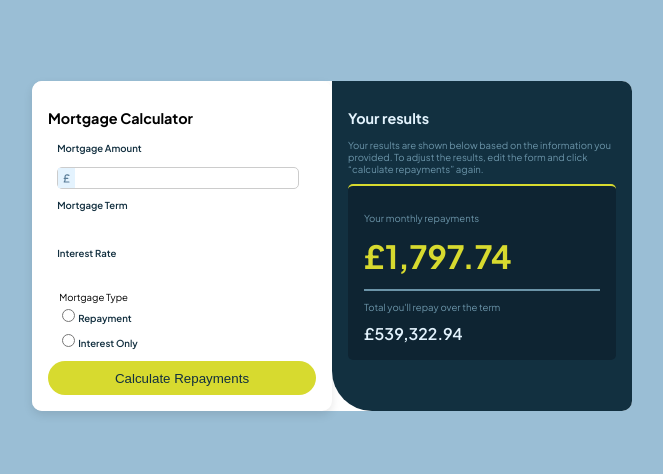
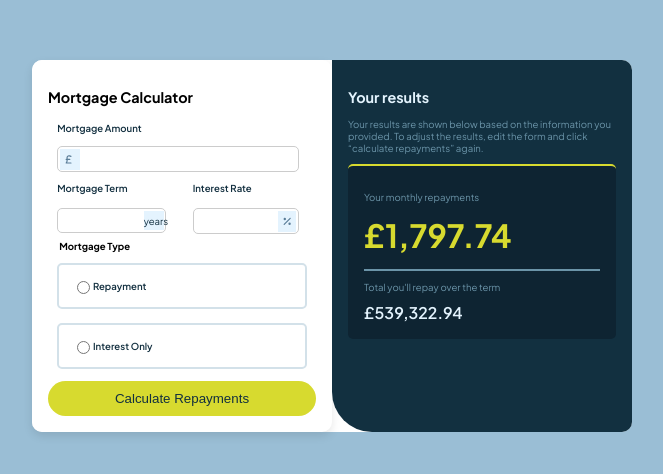
Before and after one commit to AbbyHumphreys/mortgage_repayment_calculator, a React (Create React App) app: page / in a window 1280 px wide. Shown: the part 162-636 px from the top of the page, without its empty margins (308-971 px from the left). Built offline with nearby package versions, Linux system fonts and the light colour scheme.

Commit message:
style radio buttons

```diff
--- a/src/components/MortgageCalculator.tsx
+++ b/src/components/MortgageCalculator.tsx
@@ -1,6 +1,6 @@
 import "./calculator_styles.sass";
 import { FontAwesomeIcon } from "@fortawesome/react-fontawesome";
-import { faSterlingSign } from "@fortawesome/free-solid-svg-icons";
+import { faSterlingSign, faPercent } from "@fortawesome/free-solid-svg-icons";
 
 export default function MorgageCalculator () {
     return (
@@ -10,25 +10,37 @@ export default function MorgageCalculator () {
                 <fieldset className="input-group">
                     <label htmlFor="mortgage_amount">Mortgage Amount</label>
                     <div className="input-wrapper">
+                        <div className="icon-wrapper">
                             <FontAwesomeIcon icon={faSterlingSign} />
+                        </div>
                         <input type="number" id="mortgage_amount" name="mortgage_amount" />
                     </div>
                 </fieldset>
+                <div className="half-column-container">
                     <fieldset>
                         <label htmlFor="mortgage_term">Mortgage Term</label>
+                        <div className="input-wrapper">
                             <input type="number" id="mortgage_term" name="mortgage_term" />
+                            <div className="icon-wrapper">
+                                <p>years</p>
+                            </div>
+                        </div>
                     </fieldset>
                     <fieldset>
                         <label htmlFor="interest_rate">Interest Rate</label>
+                        <div className="input-wrapper">
                             <input type="number" id="interest_rate" name="interest_rate" />
+                            <FontAwesomeIcon icon={faPercent} />
+                        </div>
                     </fieldset>
+                </div>
                 <fieldset>
                     <legend>Mortgage Type</legend>
-                    <label>
+                    <label className="radio-group">
                         <input type="radio" name="mortgage_type" value="repayment" />
                         Repayment
                     </label>
-                    <label>
+                    <label className="radio-group">
                         <input type="radio" name="mortgage_type" value="interest_only" />
                         Interest Only
                     </label>
--- a/src/components/calculator_styles.sass
+++ b/src/components/calculator_styles.sass
@@ -36,10 +36,47 @@ button:hover
 .input-wrapper
     display: flex
     align-items: center
+    justify-content: center
     background-color: white
     border: 1px solid #ccc
     border-radius: 5px
     margin-right: 0.5rem
+    line-height: 0
+    padding: 0.1rem
+
+.half-column-container
+    display: flex
+
+.icon-wrapper
+    min-width: 20px
+    background-color: #e4f3fe
+    color: #122F3F
+
+fieldset
+    border: none
+    display: flex
+    flex-direction: column
+    gap: 0.5rem
+
+legend
+    font-weight: bold
+    margin-bottom: 0.5rem
+
+.radio-group
+    display: flex
+    align-items: center
+    justify-content: flex-start
+    border: 2px solid #D3E1E9
+    padding: 0.8rem
+    border-radius: 5px
+    width: 100%
+    cursor: pointer
+    font-weight: 600
+    color: #122F3F
+
+input[type="radio"]
+    background: green
+    color: green
 
 svg
     padding: 0.35rem
@@ -52,6 +89,5 @@ input
     border: none
     background: transparent
     outline: none
-    flex: 1
     font-size: 1rem
     color: #122F3F
```
Lines whose indentation alone changed are shown as unchanged.
